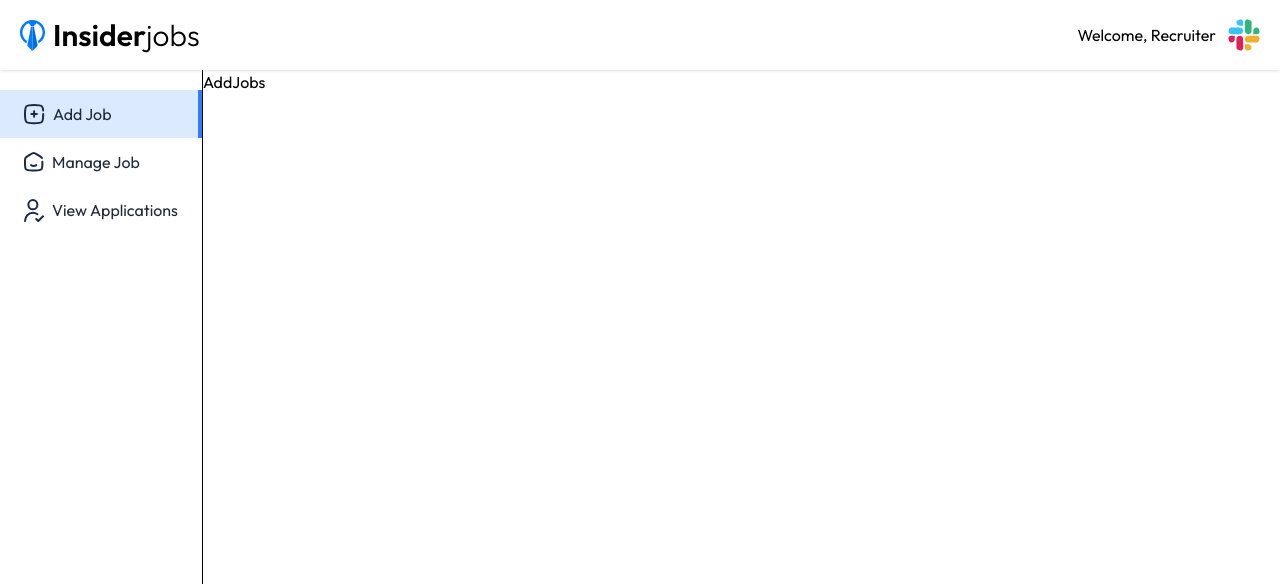
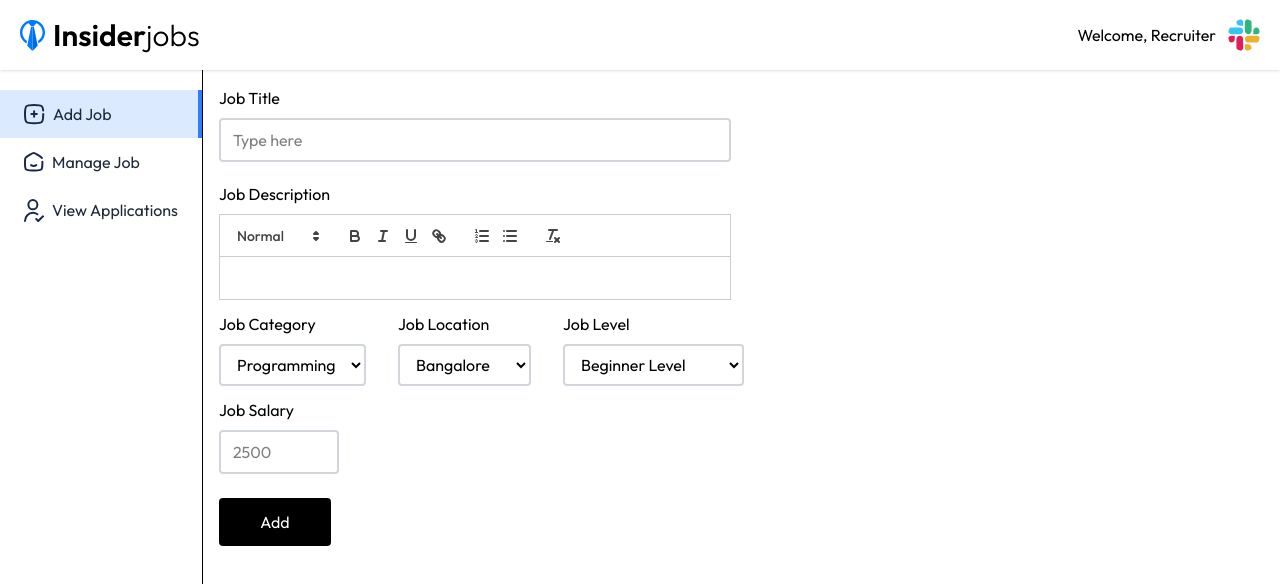
Before and after one commit to vinaypall/JobPortal, a React (Vite) app in the folder client/: page /dashboard/add-job in a window 1280 px wide. Shown: the top 584 px of the page. Built offline with nearby package versions, Linux system fonts and the light colour scheme.

Commit message:
Front end

```diff
--- a/client/src/App.jsx
+++ b/client/src/App.jsx
@@ -9,7 +9,7 @@
 import AddJobs from "./pages/AddJobs";
 import ManageJobs from "./pages/ManageJobs";
 import ViewApplication from "./pages/ViewApplication";
-import quill from "quill";
+import "quill/dist/quill.snow.css";
 
 const App = () => {
   const { showRecruiterLogin } = useContext(AppContext);
--- a/client/src/pages/AddJobs.jsx
+++ b/client/src/pages/AddJobs.jsx
@@ -1,8 +1,99 @@
-import React from "react";
-import quill from "quill";
+import React, { useEffect, useRef, useState } from "react";
+import Quill from "quill";
+import { assets, JobCategories, JobLocations } from "../assets/assets";
+const AddJobs = () => {
+  const [title, setTitle] = useState("");
+  const [location, setLocatoon] = useState("Bangalore");
+  const [category, setCategory] = useState("Programming");
+  const [level, setLevel] = useState("Beginner level");
+  const [salary, setSalary] = [0];
+  const editorRef = useRef(null);
+  const quillRef = useRef(null);
 
-const AddJobs = () => {
-  return <div>AddJobs</div>;
+  useEffect(() => {
+    // Initialize Quill editor only once
+    if (!quillRef.current && editorRef.current) {
+      quillRef.current = new Quill(editorRef.current, { theme: "snow" });
+    }
+  }, []);
+
+  return (
+    <form className="container p-4 flex flex-col w-full items-start gap-3">
+      <div className="w-full">
+        <p className="mb-2">Job Title</p>
+        <input
+          type="text"
+          placeholder="Type here"
+          onChange={(e) => setTitle(e.target.value)}
+          value={title}
+          required
+          className="w-full max-w-lg px-3 py-2 border-2 border-gray-300 rounded "
+        />
+      </div>
+      <div className="w-full max-w-lg">
+        <p className="my-2">Job Description</p>
+        <div ref={editorRef}></div>
+      </div>
+      <div className="flex flex-col sm:flex-row gap-2 w-full sm:gap-8 ">
+        <div>
+          <p className="mb-2">Job Category</p>
+          <select
+            className="w-full px-3 py-2 border-2 border-gray-300 rounded"
+            onChange={(e) => {
+              setCategory(e.target.value);
+            }}
+          >
+            {JobCategories.map((category, index) => (
+              <option key={index} value={category}>
+                {category}
+              </option>
+            ))}
+          </select>
+        </div>
+        <div>
+          <p className="mb-2">Job Location</p>
+          <select
+            className="w-full px-3 py-2 border-2 border-gray-300 rounded"
+            onChange={(e) => {
+              setLocatoon(e.target.value);
+            }}
+          >
+            {JobLocations.map((location, index) => (
+              <option key={index} value={location}>
+                {location}
+              </option>
+            ))}
+          </select>
+        </div>
+        <div>
+          <p className="mb-2">Job Level</p>
+          <select
+            className="w-full px-3 py-2 border-2 border-gray-300 rounded"
+            onChange={(e) => {
+              setLevel(e.target.value);
+            }}
+          >
+            <option value="Beginner Level"> Beginner Level</option>
+            <option value="Intermediate Level"> Intermediate Level</option>
+            <option value="Senior Level">Senior Level</option>
+          </select>
+        </div>
+      </div>
+      <div>
+        <p className="mb-2">Job Salary</p>
+        <input
+          className="w-full px-3 py-2 border-2 border-gray-300 rounded sm:w-[120px] "
+          type="Number"
+          placeholder="2500"
+          onChange={(e) => setSalary(e.target.value)}
+          min={0}
+        />
+      </div>
+      <button className="w-28 py-3 mt-3 bg-black text-white rounded">
+        Add
+      </button>
+    </form>
+  );
 };
 
 export default AddJobs;
--- a/client/src/pages/ManageJobs.jsx
+++ b/client/src/pages/ManageJobs.jsx
@@ -1,7 +1,58 @@
 import React from "react";
+import { manageJobsData } from "../assets/assets";
+import moment from "moment";
+import { useNavigate } from "react-router";
 
 const ManageJobs = () => {
-  return <div>ManageJobs</div>;
+  const navigate = useNavigate();
+  return (
+    <div className="container mx:auto p-4 max-w-5xl">
+      <div className="overflow-x-auto">
+        <table className="min-w-full max-w-4xl bg-white border border-gray-200 max-sm:text-sm ">
+          <thead>
+            <tr className="border-b border-gray-400">
+              <th className="py-2 px-4 text-left max-sm:hidden">#</th>
+              <th className="py-2 px-4 text-left">Job Title</th>
+              <th className="py-2 px-4 text-left max-sm:hidden">Date</th>
+              <th className="py-2 px-4 text-left max-sm:hidden">Location</th>
+              <th className="py-2 px-4 text-center">Applicants</th>
+              <th className="py-2 px-4 text-center">Visible</th>
+            </tr>
+          </thead>
+          <tbody>
+            {manageJobsData.map((job, index) => (
+              <tr key={index} className="text-gray-700">
+                <td className="py-2 px-4 border-b max-sm:hidden">
+                  {index + 1}
+                </td>
+                <td className="py-2 px-4 border-b ">{job.title}</td>
+                <td className="py-2 px-4 border-b  max-sm:hidden">
+                  {moment(job.date).format("ll")}
+                </td>
+                <td className="py-2 px-4 border-b max-sm:hidden">
+                  {job.location}
+                </td>
+                <td className="py-2 px-4 border-b text-center">
+                  {job.applicants}
+                </td>
+                <td className="py-2 px-4 border-b text-center">
+                  <input className="scale-125 ml-4" type="checkbox" />
+                </td>
+              </tr>
+            ))}
+          </tbody>
+        </table>
+      </div>
+      <div className="mt-3 flex justify-end">
+        <button
+          onClick={() => navigate("/dashboard/add-job")}
+          className="bg-black text-white px-4 py-2 rounded"
+        >
+          Add New Job
+        </button>
+      </div>
+    </div>
+  );
 };
 
 export default ManageJobs;
--- a/client/src/pages/ViewApplication.jsx
+++ b/client/src/pages/ViewApplication.jsx
@@ -1,7 +1,68 @@
 import React from "react";
+import { assets, viewApplicationsPageData } from "../assets/assets";
 
 const ViewApplication = () => {
-  return <div>ViewApplication</div>;
+  return (
+    <div className="container mx:auto p-4">
+      <div>
+        <table className="w-full max-w-4xl bg-white border border-gray-200 max-sm:text-sm ">
+          <thead>
+            <tr className="border-b border-gray-400">
+              <th className="py-2 px-4 text-left">#</th>
+              <th className="py-2 px-4 text-left">User Name</th>
+              <th className="py-2 px-4 text-left max-sm:hidden">Job Title</th>
+              <th className="py-2 px-4 text-left max-sm:hidden">Location</th>
+              <th className="py-2 px-4 text-left">Resume</th>
+              <th className="py-2 px-4 text-left">Action</th>
+            </tr>
+          </thead>
+          <tbody>
+            {viewApplicationsPageData.map((applicants, index) => (
+              <tr key={index} className="text-gray-700">
+                <td className="py-2 px-4 border-b text-center">{index + 1}</td>
+                <td className="py-2 px-4 border-b text-center flex">
+                  <img
+                    className="w-10 h-10 rounded-full mr-3 max-sm:hidden"
+                    src={applicants.imgSrc}
+                    alt=""
+                  />
+                  <span>{applicants.name}</span>
+                </td>
+                <td className="py-2 px-4 border-b max-sm:hidden">
+                  {applicants.jobTitle}
+                </td>
+                <td className="py-2 px-4 border-b max-sm:hidden">
+                  {applicants.location}
+                </td>
+                <td className="py-2 px-4 border-b">
+                  <a
+                    className="bg-blue-50 text-blue-400 px-3 py-1 rounded inline-flex gap-2 ites-center"
+                    href=""
+                    target="blank"
+                  >
+                    Resume <img src={assets.resume_download_icon} alt="" />
+                  </a>
+                </td>
+                <td className="py-2 px-4 border-b relative group">
+                  <div className="relative inline-block text-left">
+                    <button className="text-gray-500 action-button">...</button>
+                    <div className="z-10 hidden absolute right-0 md:left-0 mt-2 w-32 bg-white border border-gray-200 rounded shadow-lg group-hover:block">
+                      <button className="block w-full text-left px-4 py-2 text-sm text-blue-500 hover:bg-gray-100">
+                        Accept
+                      </button>
+                      <button className="block w-full text-left px-4 py-2 text-sm text-red-500 hover:bg-gray-100">
+                        Reject
+                      </button>
+                    </div>
+                  </div>
+                </td>
+              </tr>
+            ))}
+          </tbody>
+        </table>
+      </div>
+    </div>
+  );
 };
 
 export default ViewApplication;
```
